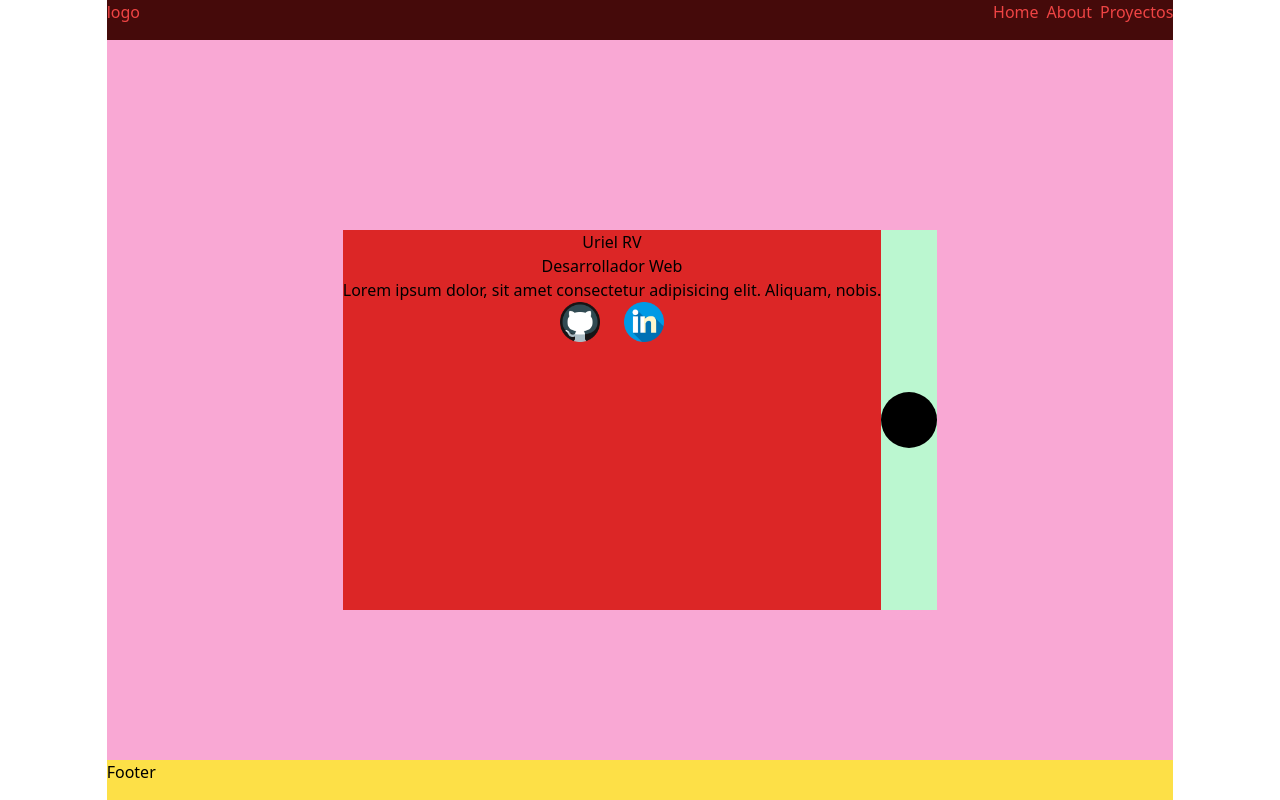
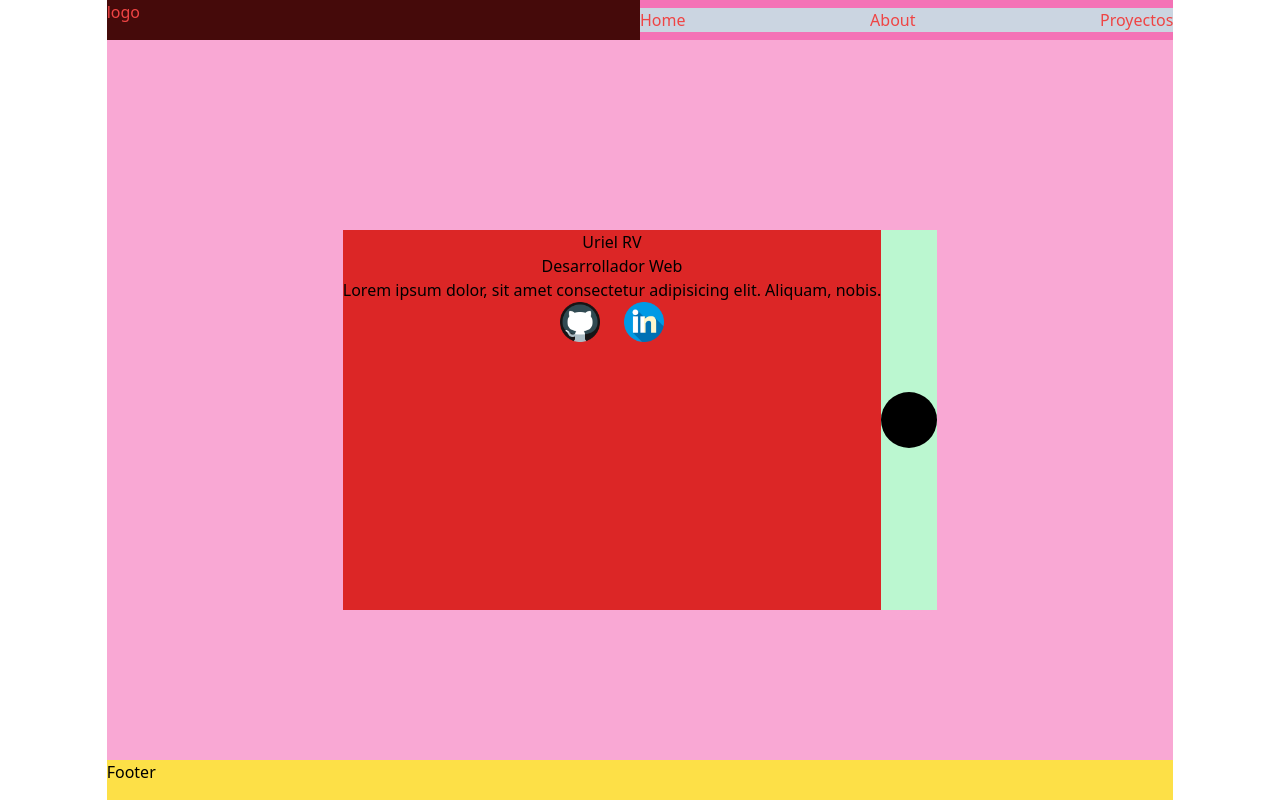
Before and after one commit to uri1490/ProyectoPortafolio, a React (Vite) app: page / in a window 1280 px wide. Shown: the top 800 px of the page. Built offline with nearby package versions, Linux system fonts and the light colour scheme.

Commit message:
corregimos responsive navbar

```diff
--- a/package.json
+++ b/package.json
@@ -15,6 +15,7 @@
     "gh-pages": "^6.1.1",
     "react": "^18.2.0",
     "react-dom": "^18.2.0",
+    "react-icons": "^4.12.0",
     "react-router-dom": "^6.18.0"
   },
   "devDependencies": {
--- a/src/components/Encabezado.jsx
+++ b/src/components/Encabezado.jsx
@@ -1,14 +1,37 @@
 import React from "react";
 
+import { useState } from "react";
+import { ImMenu3 } from "react-icons/im";
 export const Encabezado = () => {
+  const [openNav, setOpenNav] = useState(false);
+  const handleClick = () => setOpenNav(!openNav);
+  const closeMobileMenu = () => setOpenNav(false);
+  console.log(openNav);
   return (
     <>
-      <nav className="navbar bg-red-950 flex bg-dark w-full justify-between text-red-500 h-[5vh] sticky top-0">
-        <div>logo</div>
-        <div className="space-x-2">
-          <a href="#home">Home</a>
-          <a href="#about">About</a>
-          <a href="#projects">Proyectos</a>
+      <nav className="navbar bg-red-950 flex bg-dark w-full justify-between text-red-500 h-[5vh] md:h-[5vh] sticky top-0">
+        <div className="z-50">logo</div>
+        <div className="z-40 md:hidden">
+          <button onClick={handleClick}>
+            <ImMenu3 className="w-7 h-7"></ImMenu3>
+          </button>
+        </div>
+        <div
+          className={`absolute  md:static md:flex  bg-pink-400 ${
+            openNav ? "flex" : "hidden"
+          } justify-center w-full md:w-1/2 h-[100vh] md:h-full items-center z-10`}
+        >
+          <ul className="flex w-full bg-slate-300 justify-center space-y-10 md:space-y-0 flex-col md:flex-row md:justify-between">
+            <li className="flex justify-center">
+              <a href="#home">Home</a>
+            </li>
+            <li className="flex justify-center">
+              <a href="#about">About</a>
+            </li>
+            <li className="flex justify-center">
+              <a href="#projects">Proyectos</a>
+            </li>
+          </ul>
         </div>
       </nav>
     </>
```
Also changed, not shown: 1 other file (tests, documents, lock files or other folders).
